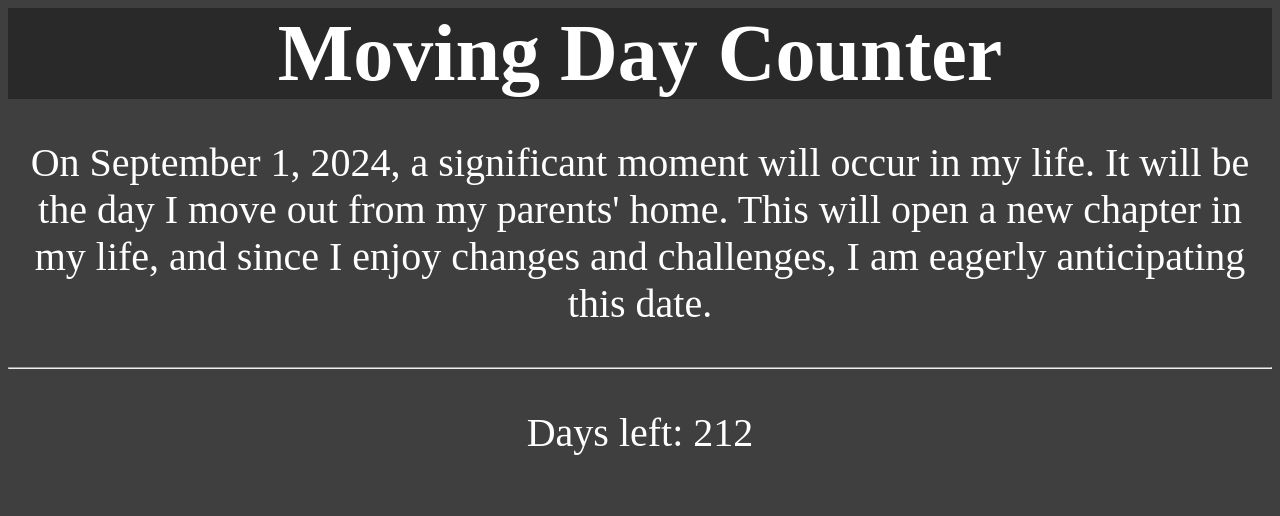
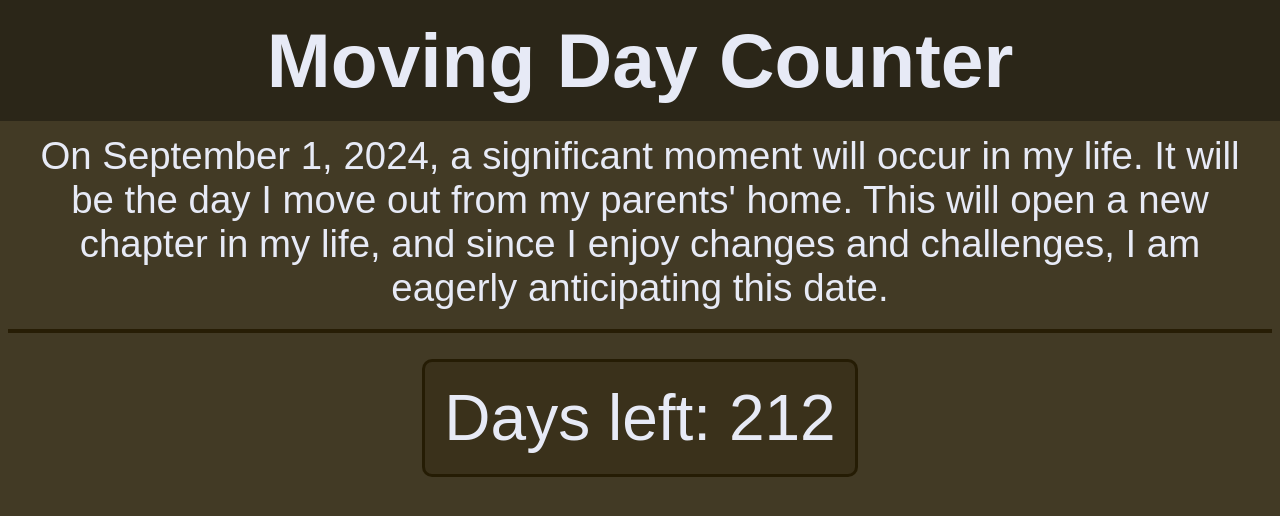
Before and after one commit to NalimWeso/moving-day-countdown, a plain HTML site: page index.html in a window 1280 px wide. Drawn offline with nearby package versions, Linux system fonts and the light colour scheme.

Commit message:
Update styles.css

```diff
--- a/styles.css
+++ b/styles.css
@@ -1,12 +1,49 @@
+* {
+    box-sizing: border-box;
+}
+
+html {
+    margin: 0;
+    padding: 0;
+}
+
 body {
-    color: white;
-    background-color: #000000c0;
-    font-size: 40px;
+    color: #E7EAF6;
+    background-color: #231901DA;
+    font-family: 'Poppins', sans-serif;
+    font-size: 3vw;
     text-align: center;
 }
 
 h1 {
     background-color: rgba(0, 0, 0, 0.353);
-    margin: 0;
+    margin: -0.5rem -0.5rem 0 -0.5rem;
+    padding: 1rem;
+    cursor: default;
+}
+
+p {
+    margin: 1vw 0.5vw;
     padding: 0;
 }
+
+hr {
+    border: .2vw solid#231901DA;
+}
+
+.message-content {
+    background-color: #23190141;
+    font-size: 5vw;
+    margin: 0.5vw 0;
+    padding: 1.5vw;
+    display: inline-block;
+    border: .3vw solid #231901DA;
+    border-radius: 10px;
+    cursor: default;
+    transition: background-color 0.3s ease-in-out, color 0.3s ease-in-out;
+}
+
+.message-content:hover {
+    background-color: #83651E8B;
+    color: #E7EAf6;
+}
```
